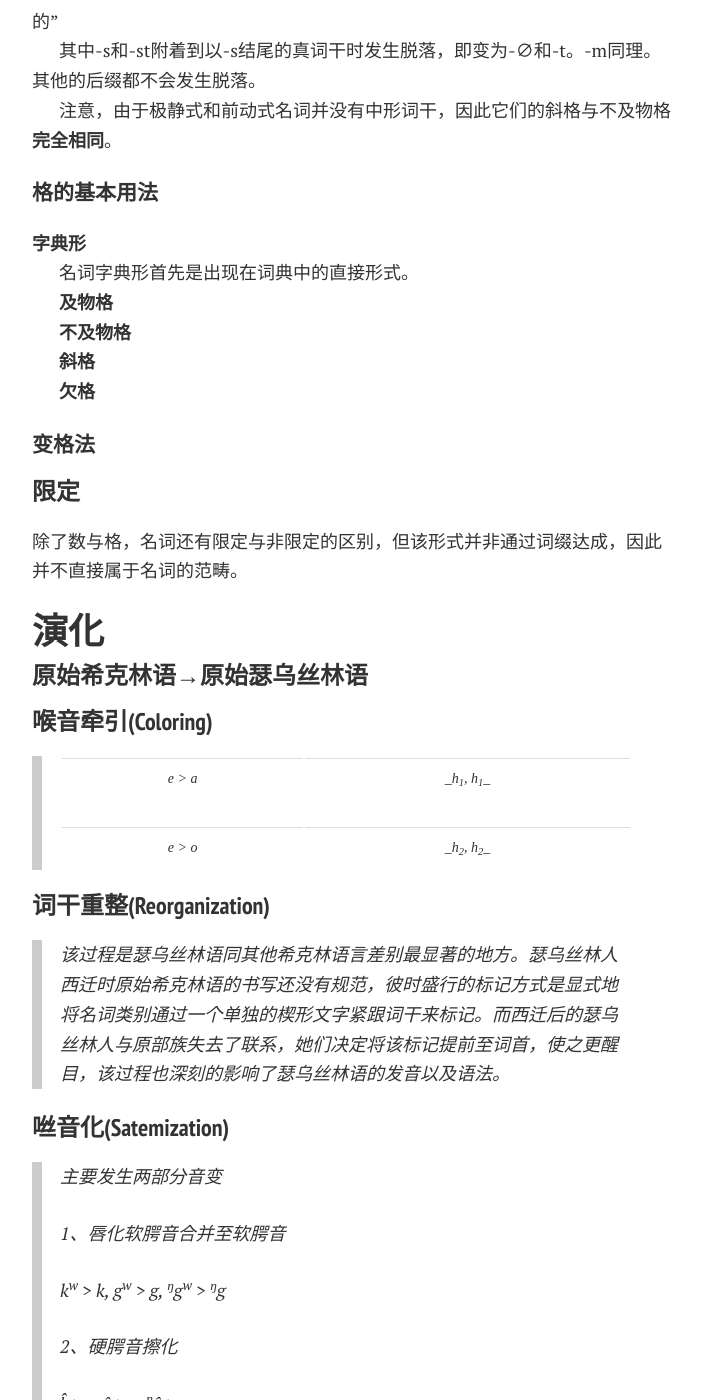
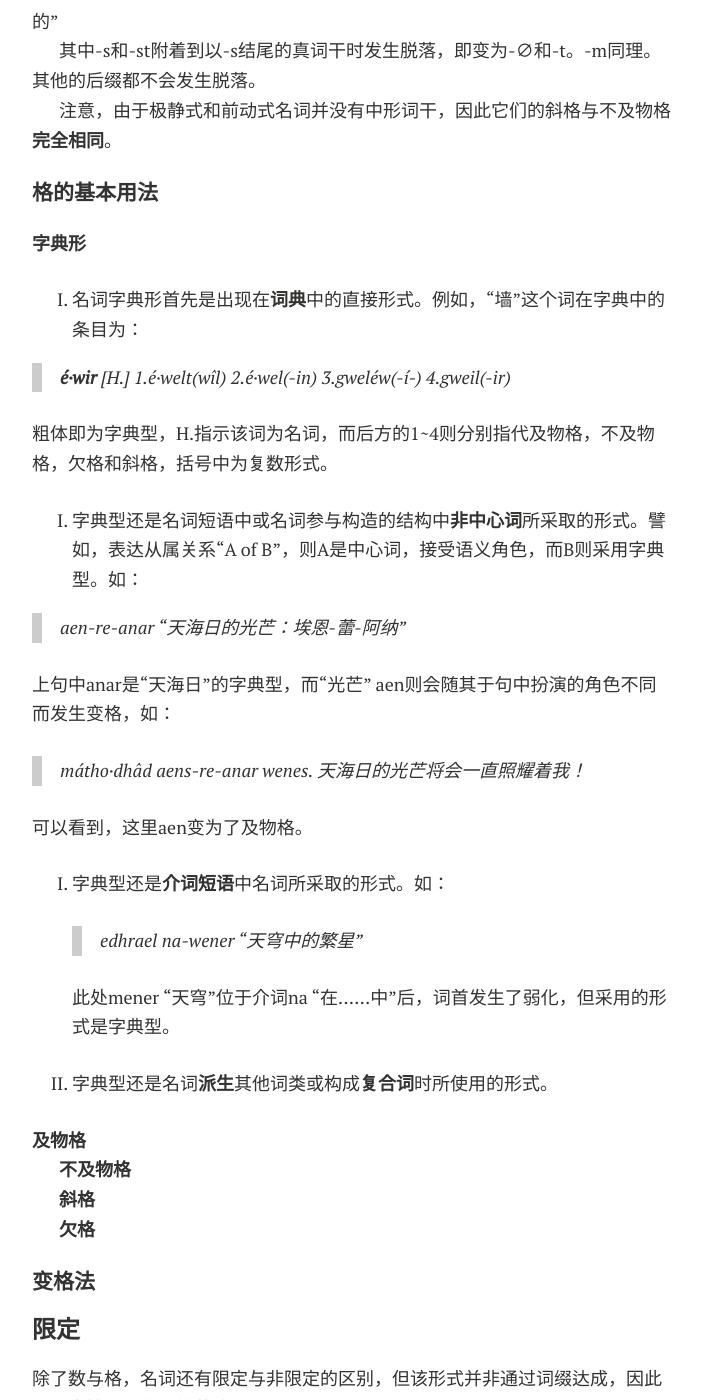
Before and after one commit to Kinnuch/kinnuch.github.io, a Jekyll site: the page built from laim/Theusṛin.md, in a window 1280 px wide and 1400 px high, scrolled down 6855 px. Shown: the whole window, without its empty margins (288-990 px from the left). Built offline with Jekyll 4.4.1, drawn with Linux system fonts in a browser that asks for light colours; nearby versions of some CDN libraries; comment, search, counter and statistics services are not loaded; a style sheet for code colours, icons or effects is not loaded.

Commit message:
Update Theusṛin.md

```diff
--- a/laim/Theusṛin.md
+++ b/laim/Theusṛin.md
@@ -217,7 +217,29 @@ title: Theusṛin
 
 **字典形**
 
-名词字典形首先是出现在词典中的直接形式。
+1. 名词字典形首先是出现在**词典**中的直接形式。例如，“墙”这个词在字典中的条目为：
+
+> **é·wir** [H.] 1.é·welt(wîl) 2.é·wel(-in) 3.gweléw(-í-) 4.gweil(-ir)
+
+粗体即为字典型，H.指示该词为名词，而后方的1~4则分别指代及物格，不及物格，欠格和斜格，括号中为复数形式。
+
+2. 字典型还是名词短语中或名词参与构造的结构中**非中心词**所采取的形式。譬如，表达从属关系“A of B”，则A是中心词，接受语义角色，而B则采用字典型。如：
+
+> aen-re-anar “天海日的光芒：埃恩-蕾-阿纳”
+
+上句中anar是“天海日”的字典型，而“光芒” aen则会随其于句中扮演的角色不同而发生变格，如：
+
+> mátho·dhâd aens-re-anar wenes. 天海日的光芒将会一直照耀着我！
+
+可以看到，这里aen变为了及物格。
+
+3. 字典型还是**介词短语**中名词所采取的形式。如：
+
+   > edhrael na-wener “天穹中的繁星”
+
+   此处mener “天穹”位于介词na “在……中”后，词首发生了弱化，但采用的形式是字典型。
+
+4. 字典型还是名词**派生**其他词类或构成**复合词**时所使用的形式。
 
 **及物格**
 
```
